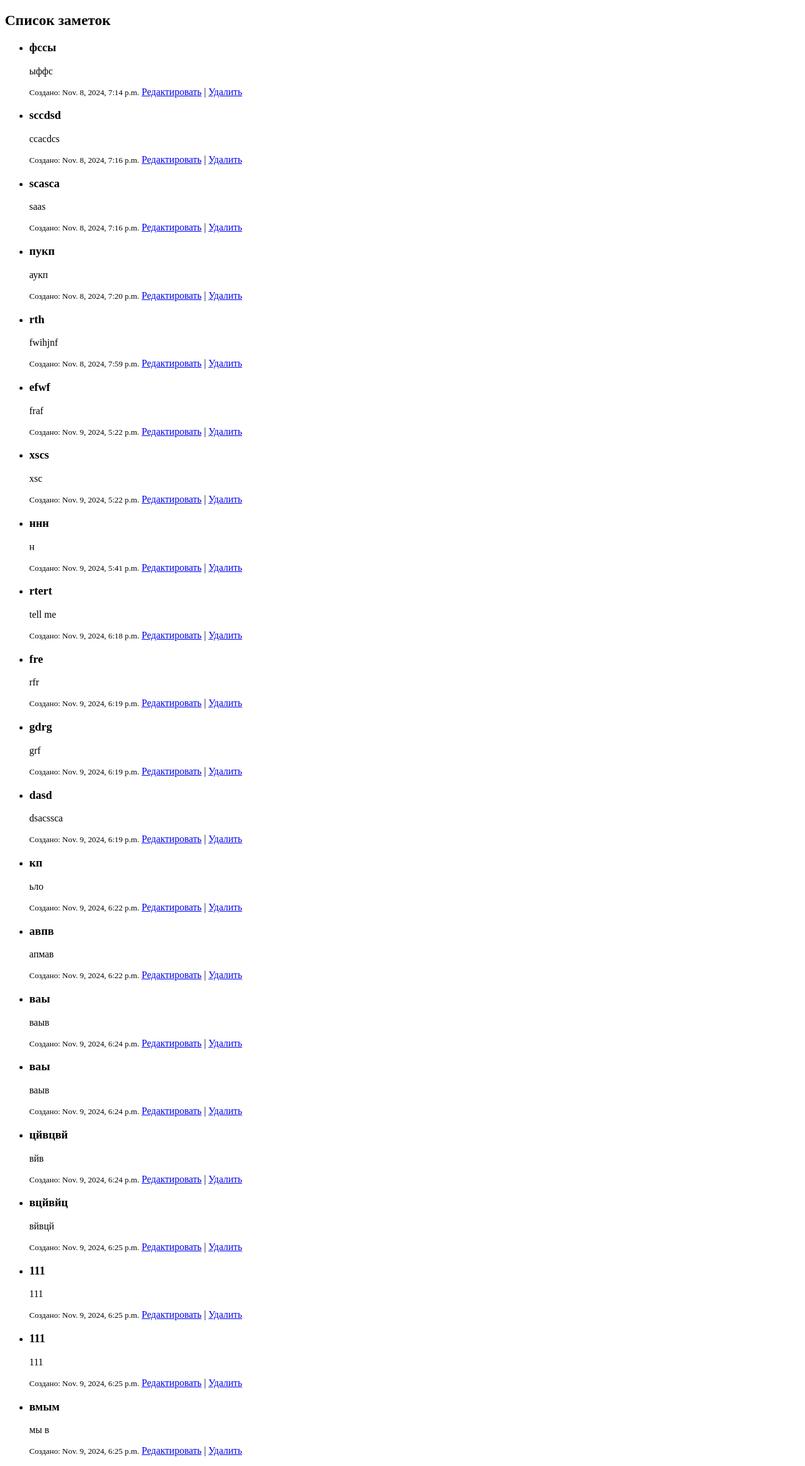
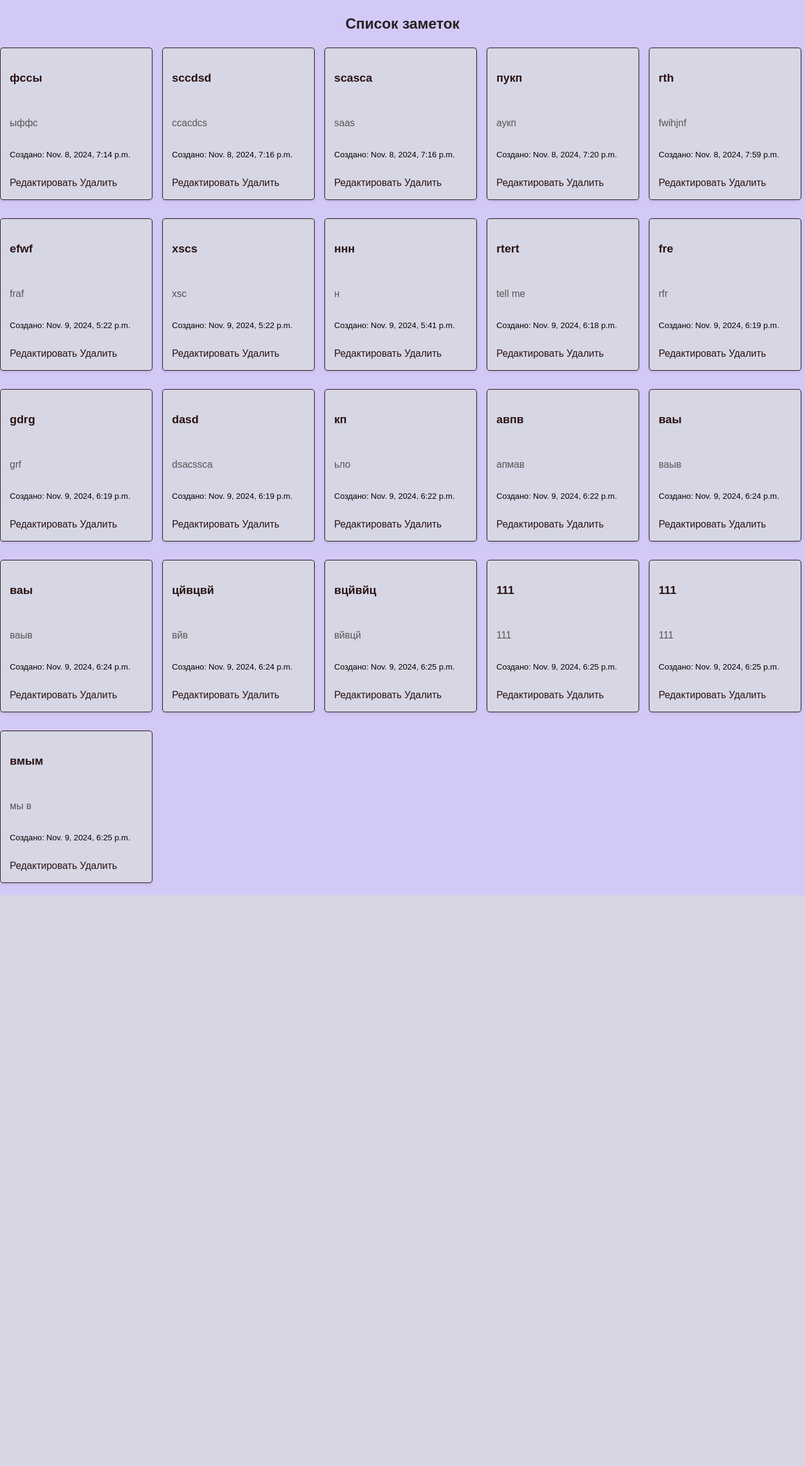
Before and after one commit to vikivuki2003/Notes_django_project, a Django app: page /notes_list/ in a window 1320 px wide. Shown: the whole page at 61% size. After the commit the page ends 1468 px from the top, so only its background shows below. Run offline with Django 5.2, Linux system fonts and the light colour scheme; data comes from the database, SQL or seed files in the repository; both versions use the stored data as it was after the commit.

Commit message:
creating page with all the notes

```diff
--- a/notes_app/static/css/my_styles.css
+++ b/notes_app/static/css/my_styles.css
@@ -78,11 +78,26 @@ a:hover {
     transform: translateY(-2px); /* Подъем карточки при наведении */
 }
 
-/* Контейнер для заметок */
-.notes-container {
-    display: flex; /* Используем flexbox для контейнера заметок */
-    flex-wrap: wrap; /* Позволяем колонкам переноситься */
-    gap: 10px; /* Расстояние между заметками */
+/* Стили для заметок */
+.note-item {
+    width: calc(20% - 10px); /* Каждая заметка занимает 20% ширины минус отступы */
+    box-sizing: border-box; /* Включаем отступы и границы в размеры элемента */
+    margin-bottom: 20px; /* Отступ между заметками по высоте */
+    padding: 15px; /* Внутренние отступы */
+    background-color: #d6d6e4; /* Цвет фона карточки */
+    border: 1px solid #291212; /* Рамка вокруг заметки */
+    border-radius: 5px; /* Закругленные углы */
+    box-shadow: 0 2px 5px rgba(0, 0, 0, 0.1); /* Тень для эффекта поднятия */
+    transition: transform 0.3s; /* Плавный переход при наведении */
+}
+
+.note-item:hover {
+    transform: translateY(-2px); /* Подъем карточки при наведении */
+}
+
+/* Стили для действий заметки */
+.note-actions {
+    margin-top: 10px; /* Отступ сверху для действий */
 }
 
 .messages {
@@ -106,8 +121,8 @@ a:hover {
 }
 
 .note-item {
-    width: 300px; /* Фиксированная ширина для заметок */
-    height: 300px; /* Фиксированная высота для заметок */
+    width: 250px; /* Фиксированная ширина для заметок */
+    height: 250px; /* Фиксированная высота для заметок */
     box-sizing: border-box; /* Включаем отступы и границы в размеры элемента */
     margin-bottom: 20px; /* Отступ между заметками по высоте */
     display: flex; /* Используем flexbox внутри заметки */
@@ -138,3 +153,9 @@ a:hover {
 .info {
     color: blue; /* Цвет текста для информационных сообщений */
 }
+.notes-container {
+    display: grid; /* Используем grid для контейнера заметок */
+    grid-template-columns: repeat(5, 1fr); /* 5 колонок */
+    grid-auto-rows: minmax(70px, auto); /* Минимальная высота строки */
+    gap: 10px; /* Расстояние между заметками */
+}
--- a/notes_app/templates/notes_app/notes_list.html
+++ b/notes_app/templates/notes_app/notes_list.html
@@ -1,31 +1,34 @@
+{% load static %}
+
 <!DOCTYPE html>
 <html lang="en">
 <head>
     <meta charset="UTF-8">
-    <title>Title</title>
+    <title>Список заметок</title>
+    <link rel="stylesheet" href="{% static 'css/my_styles.css' %}">
 </head>
 <body>
 <main>
     <section class="note-list">
         <h2>Список заметок</h2>
         {% if notes %}
-                <ul>
+            <div class="notes-container">
                 {% for note in notes %}
-                        <li>
-                            <h3>{{ note.title }}</h3>
+                    <div class="note-item">
+                        <h3><a href="{% url 'notes_app:note_detail' note.pk %}">{{ note.title }}</a></h3>
                         <p>{{ note.content }}</p>
                         <small>Создано: {{ note.created_at }}</small>
-                            <a href="#">Редактировать</a> |
-                            <a href="#">Удалить</a>
-                        </li>
+                        <div class="note-actions">
+                            <a href="{% url 'notes_app:note_update' note.pk %}">Редактировать</a>
+                            <a href="{% url 'notes_app:note_delete' note.pk %}">Удалить</a>
+                        </div>
+                    </div>
                 {% endfor %}
-                </ul>
+            </div>
         {% else %}
             <p>У вас пока нет заметок. Добавьте новую!</p>
         {% endif %}
     </section>
-
-
 </main>
 </body>
 </html>
--- a/notes_app/urls.py
+++ b/notes_app/urls.py
@@ -13,8 +13,8 @@ urlpatterns = [
     path('login/',auth_views.LoginView.as_view(next_page='notes_app:main'), name='login'),
     path('logout/',auth_views.LogoutView.as_view(next_page='notes_app:main'), name='logout'),
     path('notes_list/', views.note_list_view, name='notes_list'),
+    path('note/<int:pk>/delete/', note_delete_view, name='note_delete'),
     path('note/<int:pk>/', NoteDetailView.as_view(), name='note_detail'),
-    path('note/<int:pk>/delete/', note_delete_view, name='note_delete'),
     path('note_update/<int:pk>/', NoteUpdateView.as_view(), name='note_update'),
 
 ]
--- a/notes_app/views.py
+++ b/notes_app/views.py
@@ -22,8 +22,6 @@ class RegisterView(CreateView):
 class NoteDetailView(LoginRequiredMixin, DetailView):
     model = Notes
     template_name = 'notes_app/note_detail.html'
-    context_object_name = 'notes'
-
 
     def get_queryset(self):
         return Notes.objects.filter(user=self.request.user)
@@ -65,7 +63,7 @@ def note_delete_view(request, pk):
         messages.success(request, 'Заметка успешно удалена!')
         return redirect('notes_app:main')
 
-    return render(request, 'notes_app/create.html', {'object': note})
+    return render(request, 'notes_app/delete_note.html', {'object': note})
 
 def note_list_view(request):
     notes = Notes.objects.all()  # Извлекаем все заметки
```
Also changed, not shown: notes_app/templates/notes_app/delete_note.html (added, +25 -0 lines), notes_app/templates/notes_app/note_detail.html (+15 -6 lines), db.sqlite3. Lines whose indentation alone changed are shown as unchanged.
